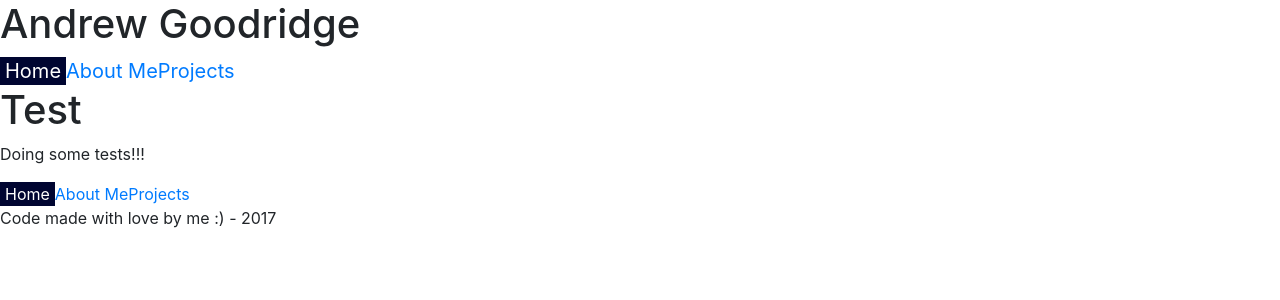
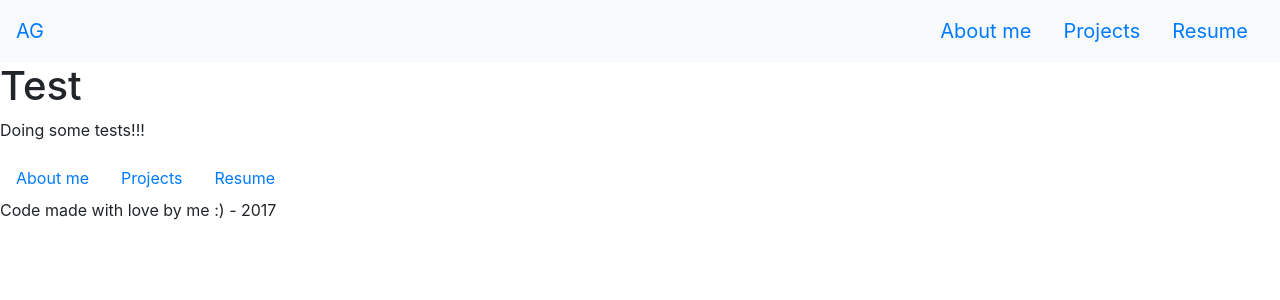
Before and after one commit to andrewg8/pwb, a Jekyll site: the page built from index.html, in a window 1280 px wide. Shown: the top 300 px of the page. Built offline with Jekyll 4.4.1, drawn with Linux system fonts in a browser that asks for light colours.

Commit message:
Added Resume page and redid navbar

```diff
--- a/_includes/nav.html
+++ b/_includes/nav.html
@@ -1,7 +1,17 @@
-
-
+<ul class="nav {{include.navclass}}">
+  <li class="nav-item">
+    <a class="nav-link " href="{{ site.baseurl }}/aboutme.html">About me</a>
+  </li>
+  <li class="nav-item">
+    <a class="nav-link" href="{{ site.baseurl }}/projects.html">Projects</a>
+  </li>
+  <li class="nav-item">
+    <a class="nav-link" href="{{ site.baseurl }}/resume.html">Resume</a>
+  </li>
+</ul>
+<!--
 <ul class="nav {{include.navclass}}">
   <li><a href="{{ site.baseurl }}/index.html" class="{% if page.url == '/' %}current{% endif %}">Home</a></li>
   <li><a href="{{ site.baseurl }}/aboutme.html" class="{% if page.url == '/aboutme.html' %}current{% endif %}">About Me</a></li>
   <li><a href="{{ site.baseurl }}/projects.html" class="{% if page.url contains 'projects' %}current{% endif %}">Projects</a></li>
-</ul>
+</ul> -->
--- a/_layouts/default.html
+++ b/_layouts/default.html
@@ -5,12 +5,20 @@
     <title>Andrew Goodridge</title>
     <link rel="stylesheet" href="{{ site.baseurl }}/css/common.css">
     <link rel="stylesheet" href="{{ site.baseurl }}/css/bootstrap.min.css">
+    <meta name="viewport" content="width=device-width, initial-scale=1">
   </head>
   <body>
 
 <header>
-  <h1>Andrew Goodridge</h1>
-{% include nav.html navclass='nav-top'%}
+  <nav class="navbar navbar-expand-lg bg-light">
+    <a class="navbar-brand" href="{{ site.baseurl }}/">AG</a>
+    <button class="navbar-toggler" type="button" data-toggle="collapse" data-target="#navbarNavDropdown" aria-controls="navbarNavDropdown" aria-expanded="false" aria-label="Toggle navigation">
+      <span class="navbar-toggler-icon"></span>
+    </button>
+    <div class="collapse navbar-collapse" id="navbarNavDropdown">
+{% include nav.html navclass='nav-top ml-auto'%}
+    </div>
+  </nav>
 </header>
 
 {{content}}
--- a/css/common.css
+++ b/css/common.css
@@ -27,6 +27,7 @@ html {
 
 .nav-top {
   font-size: 1.25rem;
+  float: right;
 }
 
 a {
--- /dev/null
+++ b/resume.html
@@ -0,0 +1,5 @@
+---
+layout: default
+---
+
+<h2>Here is my resume</h2>
```
Also changed, not shown: 1 other file.
